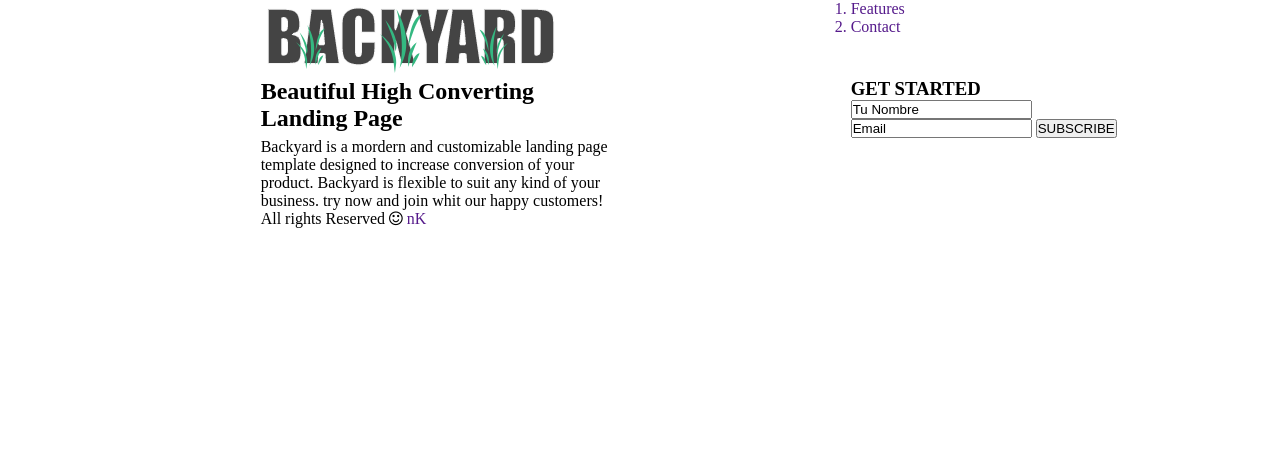
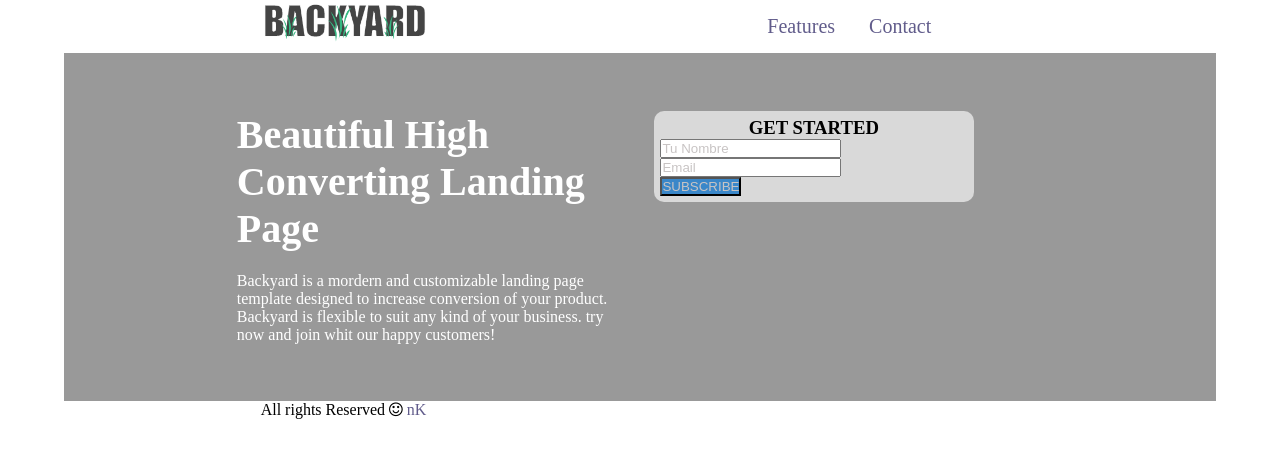
Before and after one commit to aureabeltran/landing-page, a plain HTML site: page index.html in a window 1280 px wide. Drawn offline with Linux system fonts and the light colour scheme.

Commit message:
comienzo css

```diff
--- a/css/main.css
+++ b/css/main.css
@@ -1,4 +1,40 @@
 /* Tu CSS va aqui */
+section{
+	background-color: #999999;
+	padding: 5% 15% 5% 15% !important;
+}
 a{
 	text-decoration: none;
+	color: #615C8B;
 }
+li{
+	display: inline-block;
+	margin: 15px;
+	font-size: 20px;
+}
+h1{
+	font-size: 40px;
+	color: white;
+	font-weight: bold;
+	margin-bottom: 20px;
+}
+section p{
+	color: white;
+}
+.color-section{
+	background-color: #D9D9D9;
+	padding: 2% 2% 2% 2%;
+	-moz-border-radius: 10px;
+   -webkit-border-radius: 10px;
+    border-radius: 10px;
+}
+h3{
+	text-align: center;
+}
+input{
+	margin-right: 30px;
+	color: #C8C4C4;
+}
+.subscribe{
+	background-color: #3A87C9;
+}
--- a/index.html
+++ b/index.html
@@ -13,10 +13,10 @@
 <div class="container-fluid">
 	<header>
 		<div class="row">
-			<div class="offset-s2 col-4">
+			<div class="offset-s2 col-2">
 				<img src="image/logo2.png">
 			</div>
-			<div class="offset-s2 col-4">
+			<div class="offset-s3 col-5">
 				<ol>
 					<a href="">
 						<li>
@@ -34,24 +34,24 @@
 	</header>
 	<section>
 		<div class="row">
-			<div class="offset-s2 col-4">
+			<div class="col-6">
 				<h1>
 					Beautiful High Converting Landing Page
 				</h1>
 			</div>
-			<div class="col-4 offset-s2">
-				<div class="">
+			<div class="col-5">
+				<div class="color-section">
 					<h3>
 						GET STARTED
 					</h3>
 					<input type="text" value="Tu Nombre">
 					<input type="text" value="Email">
-					<input type="button" value="SUBSCRIBE">
+					<input class="subscribe" type="button" value="SUBSCRIBE">
 				</div>
 			</div>
 		</div>
 		<div class="row">
-			<div class="offset-s2 col-4">
+			<div class="col-6">
 				<p>
 					Backyard is a mordern and customizable landing page template designed to increase conversion of your product. Backyard is flexible to suit any kind of your business. try now and join whit our happy customers!
 				</p>
```
